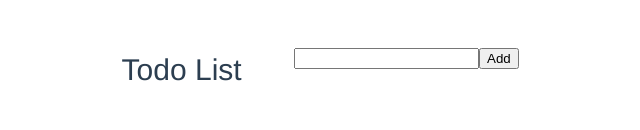
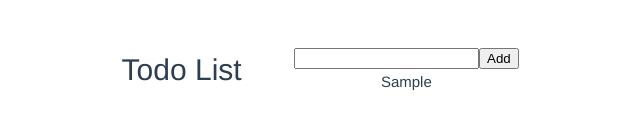
Before and after one commit to jhnnyk/todolist-pinia-tutorial, a Vue app: page / in a window 1280 px wide. Both pictures are taken after typing "Sample" into the empty fields and a click on the button "Add". Shown: the part 330-460 px from the top of the page, without its empty margins (346-986 px from the left). Built offline with nearby package versions, Linux system fonts and the light colour scheme.

Commit message:
display todos

```diff
--- a/src/components/TodoList.vue
+++ b/src/components/TodoList.vue
@@ -1,7 +1,17 @@
-<script setup></script>
+<script setup>
+import { useTodoListStore } from '@/stores/todoList'
+import { storeToRefs } from 'pinia'
+
+const store = useTodoListStore()
+const { todoList } = storeToRefs(store)
+</script>
 
 <template>
-  <div></div>
+  <div v-for="todo in todoList" :key="todo.id" class="item">
+    <div class="content">
+      <span>{{ todo.item }}</span>
+    </div>
+  </div>
 </template>
 
 <style></style>
```
